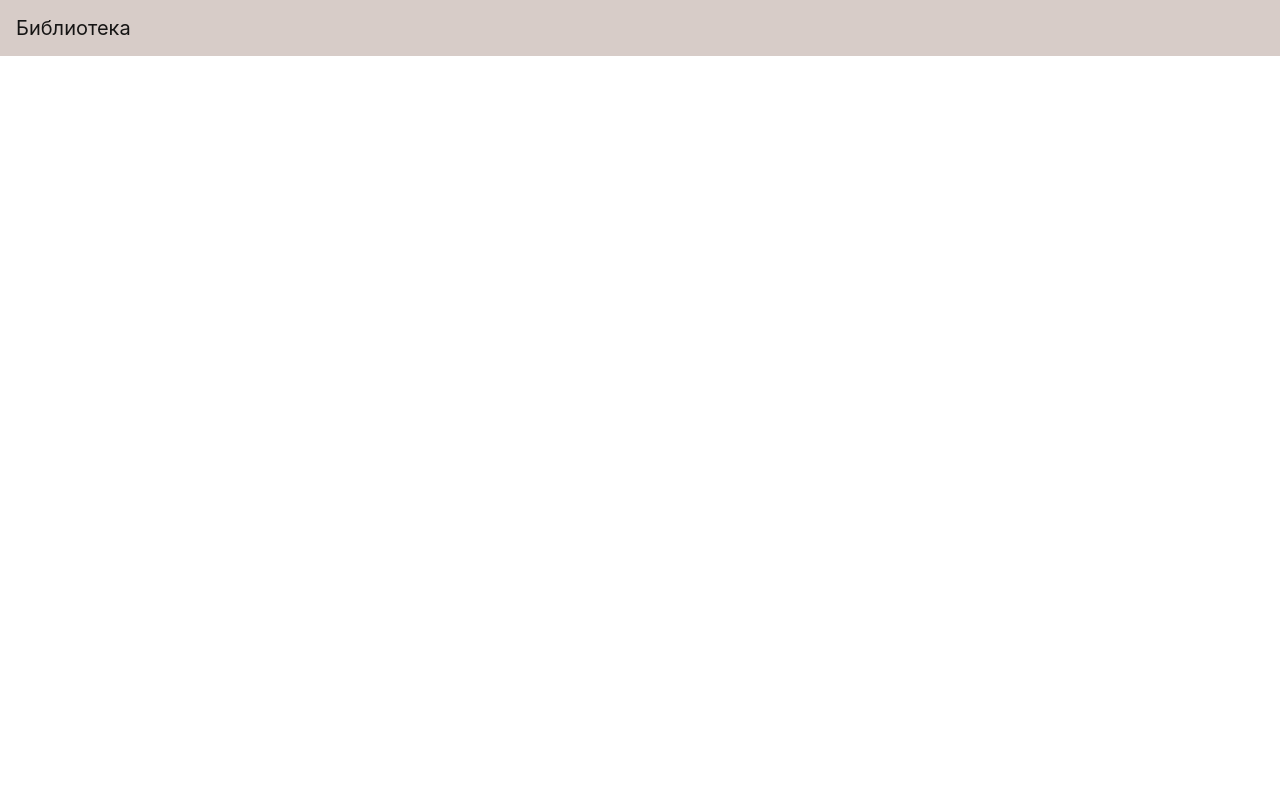
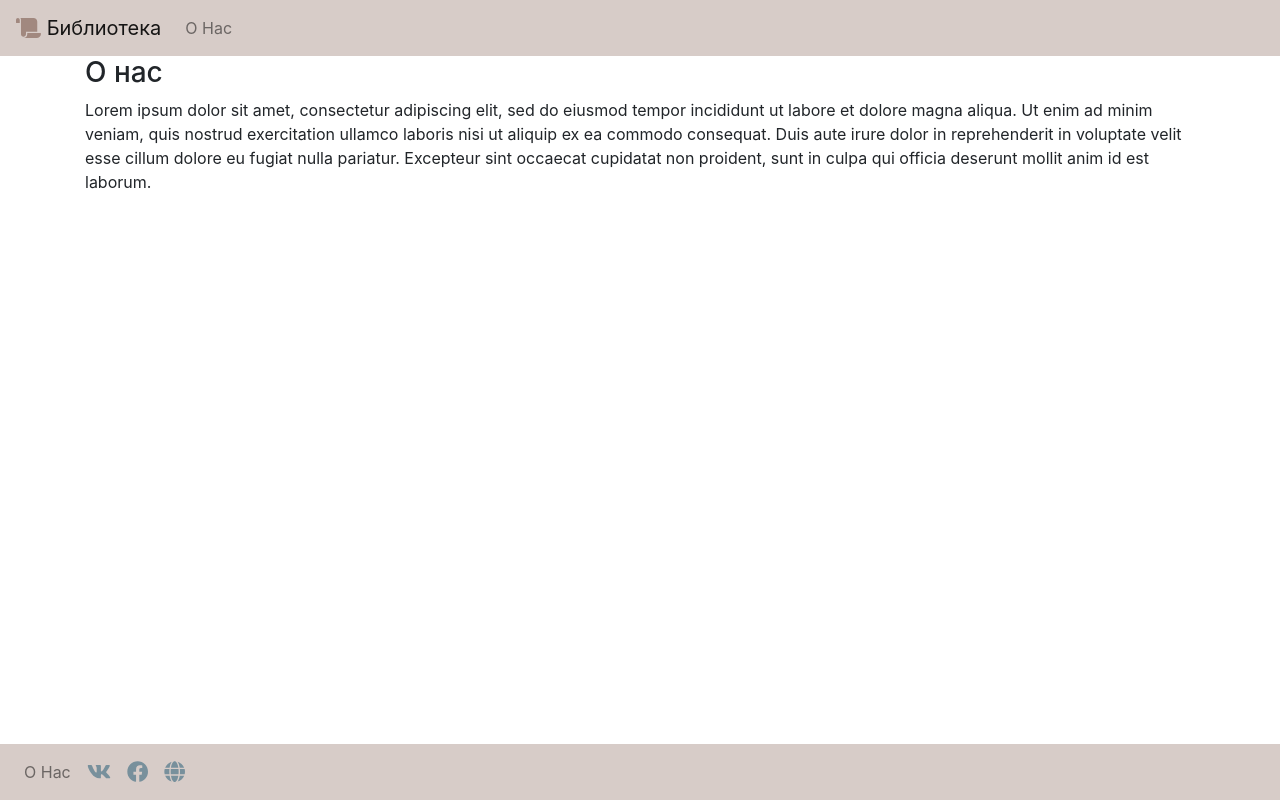
Before and after one commit to gladishevvasiliy/books, a React (Create React App) app: page /about in a window 1280 px wide. Built offline with nearby package versions, Linux system fonts and the light colour scheme.

Commit message:
working with style and add about page

```diff
--- a/public/index.html
+++ b/public/index.html
@@ -26,7 +26,7 @@
       work correctly both with client-side routing and a non-root public URL.
       Learn how to configure a non-root public URL by running `npm run build`.
     -->
-    <title>React App</title>
+    <title>Библиотека</title>
   </head>
   <body>
     <noscript>You need to enable JavaScript to run this app.</noscript>
--- a/src/App.js
+++ b/src/App.js
@@ -3,11 +3,12 @@ import { Switch, Route } from 'react-router-dom'
 
 import Main from './pages/Main'
 import Book from './pages/Book'
+import About from './pages/About'
 import Header from './components/Header'
+import Footer from './components/Footer'
 import './App.css'
 import { library } from '@fortawesome/fontawesome-svg-core'
 import { faLongArrowAltLeft } from '@fortawesome/free-solid-svg-icons'
-
 library.add(faLongArrowAltLeft)
 
 class App extends Component {
@@ -18,7 +19,9 @@ class App extends Component {
         <Switch>
           <Route exact path="/" component={Main} />
           <Route path="/book/:id" component={Book} />
+          <Route path="/about" component={About} />
         </Switch>
+        <Footer />
       </>
     )
   }
--- /dev/null
+++ b/src/components/Footer/index.js
@@ -0,0 +1,31 @@
+import React from 'react'
+import { Navbar, Nav } from 'react-bootstrap'
+import { FontAwesomeIcon } from '@fortawesome/react-fontawesome'
+import { Link } from 'react-router-dom'
+import { library } from '@fortawesome/fontawesome-svg-core'
+import { faGlobe } from '@fortawesome/free-solid-svg-icons'
+import { faVk, faFacebook } from '@fortawesome/free-brands-svg-icons'
+import './style.css'
+
+library.add(faFacebook, faVk, faGlobe)
+
+export default () => {
+  return (
+    <Navbar className="footer" fixed="bottom">
+      <Nav className="mr-auto">
+        <Link to={`/about`}>
+          <Nav.Link href="/about">О Нас</Nav.Link>
+        </Link>
+        <Nav.Link href="https://vk.com/kirovold">
+          <FontAwesomeIcon icon={faVk} size="lg" color="#78909C" />
+        </Nav.Link>
+        <Nav.Link href="https://vk.com/kirovold">
+          <FontAwesomeIcon icon={faFacebook} size="lg" color="#78909C" />
+        </Nav.Link>
+        <Nav.Link href="https://vk.com/kirovold">
+          <FontAwesomeIcon icon={faGlobe} size="lg" color="#78909C" />
+        </Nav.Link>
+      </Nav>
+    </Navbar>
+  )
+}
--- /dev/null
+++ b/src/components/Footer/style.css
@@ -0,0 +1,3 @@
+.footer {
+  background: #d7ccc8;
+}
--- a/src/components/Header/index.js
+++ b/src/components/Header/index.js
@@ -1,14 +1,28 @@
 import React from 'react'
-import { Navbar } from 'react-bootstrap'
+import { Navbar, Nav } from 'react-bootstrap'
 import { Link } from 'react-router-dom'
+import { FontAwesomeIcon } from '@fortawesome/react-fontawesome'
+import { library } from '@fortawesome/fontawesome-svg-core'
+import { faScroll } from '@fortawesome/free-solid-svg-icons'
 import './style.css'
+
+library.add(faScroll)
 
 export default () => {
   return (
     <Navbar className="header">
       <Link to={`/`}>
-        <Navbar.Brand href="#home">Библиотека</Navbar.Brand>
+        <Navbar.Brand href="#home">
+          <FontAwesomeIcon icon={faScroll} color="#a1887f" />
+          {'   '}
+          Библиотека
+        </Navbar.Brand>
       </Link>
+      <Nav className="mr-auto">
+        <Link className="header-link nav-link" to={`/about`}>
+          О Нас
+        </Link>
+      </Nav>
     </Navbar>
   )
 }
--- a/src/components/Header/style.css
+++ b/src/components/Header/style.css
@@ -1,3 +1,6 @@
 .header {
   background: #d7ccc8;
 }
+.header-link a:hover {
+  text-decoration: none;
+}
--- a/src/components/Search/index.js
+++ b/src/components/Search/index.js
@@ -49,6 +49,7 @@ export default class Search extends Component {
     return (
       <Container>
         <Card className="search-container">
+          <Card.Header>Поиск</Card.Header>
           <Form
             className="search-form"
             onSubmit={this.formHandler}
--- /dev/null
+++ b/src/pages/About/index.js
@@ -0,0 +1,19 @@
+import React, { Component } from 'react'
+import { Container } from 'react-bootstrap'
+
+export default class About extends Component {
+  render() {
+    return (
+      <Container>
+        <h3>О нас</h3>
+        Lorem ipsum dolor sit amet, consectetur adipiscing elit, sed do eiusmod
+        tempor incididunt ut labore et dolore magna aliqua. Ut enim ad minim
+        veniam, quis nostrud exercitation ullamco laboris nisi ut aliquip ex ea
+        commodo consequat. Duis aute irure dolor in reprehenderit in voluptate
+        velit esse cillum dolore eu fugiat nulla pariatur. Excepteur sint
+        occaecat cupidatat non proident, sunt in culpa qui officia deserunt
+        mollit anim id est laborum.
+      </Container>
+    )
+  }
+}
--- a/src/pages/Book/index.js
+++ b/src/pages/Book/index.js
@@ -1,6 +1,6 @@
 import React, { Component } from 'react'
 import { Link } from 'react-router-dom'
-import { Container, Col, Row, Image, Table, Carousel } from 'react-bootstrap'
+import { Container, Col, Row, Table, Carousel } from 'react-bootstrap'
 import { FontAwesomeIcon } from '@fortawesome/react-fontawesome'
 import * as contentful from 'contentful'
 import { isNil } from 'lodash'
@@ -85,7 +85,6 @@ export default class Book extends Component {
               </Table>
             </Col>
             <Col md={8}>
-              {/* <Image src={`https:${book.preview.fields.file.url}`} fluid /> */}
               <Carousel>
                 {book.examples.map(example => (
                   <Carousel.Item>
```
Also changed, not shown: package.json (+12 -8 lines), 1 other file (tests, documents, lock files or other folders).
